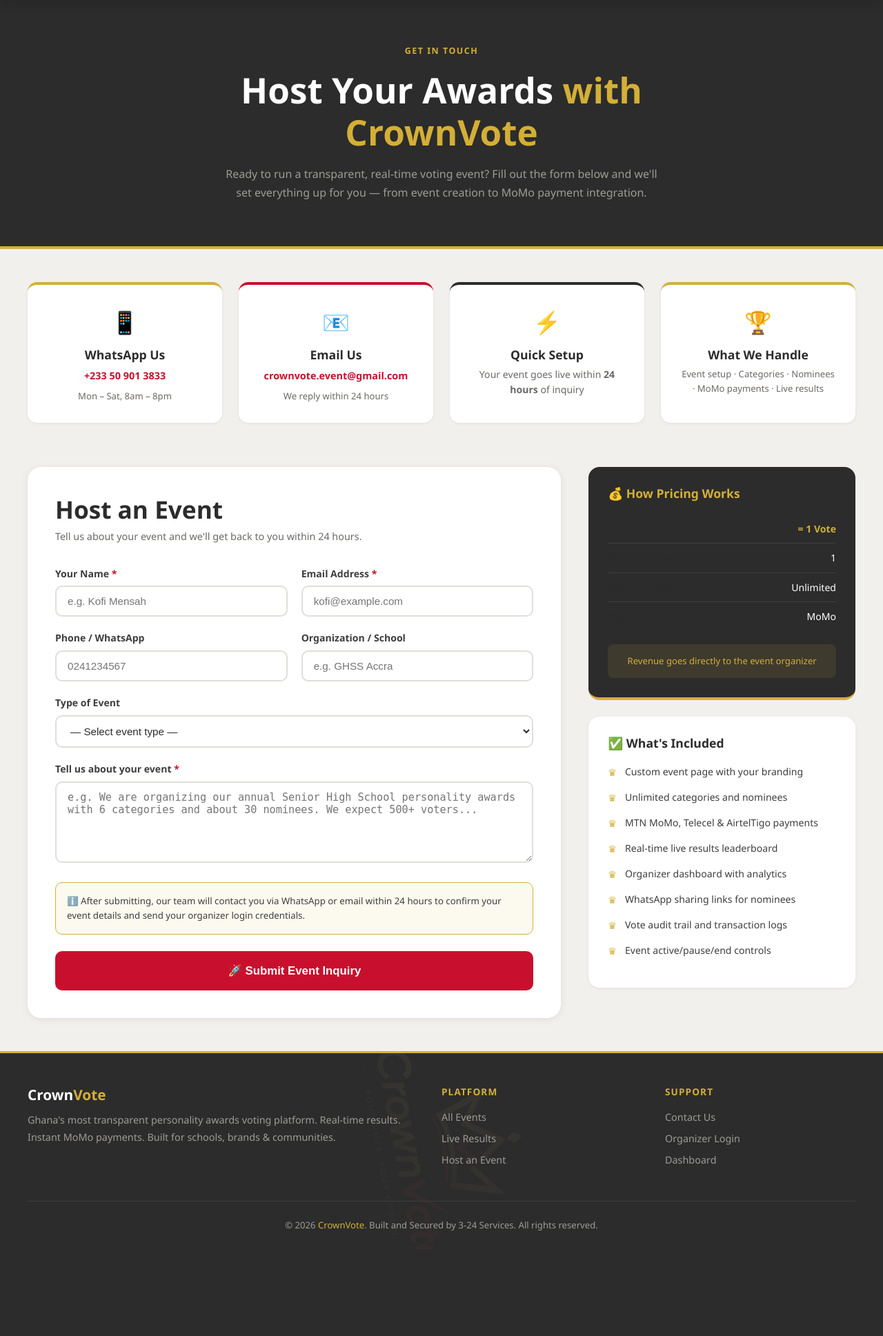
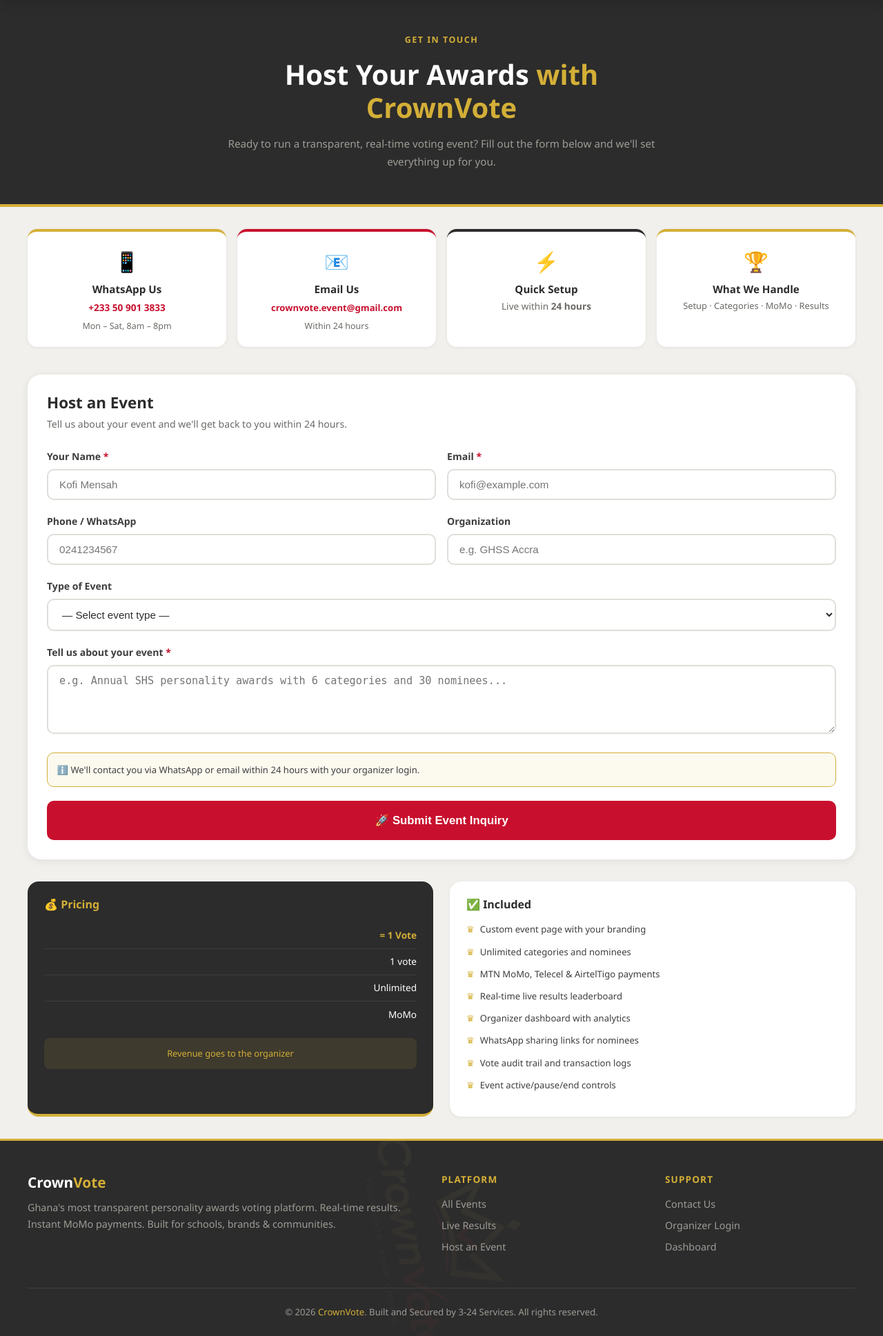
Before and after one commit to courageadawuduaar-cmd/CrownVote, a Django app: page /accounts/contact/ in a window 1280 px wide. Shown: the part 68-2005 px from the top of the page at 69% size. Before the commit the page ends 1853 px from the top, so only its background shows below. Run offline with Django 5.2, Linux system fonts and the light colour scheme.

Commit message:
Mobile responsive contact page and admin dashboard

```diff
--- a/templates/accounts/contact.html
+++ b/templates/accounts/contact.html
@@ -5,72 +5,71 @@
 {% block content %}
 
 <!-- Hero -->
-<div style="background:var(--ash); border-bottom:4px solid var(--gold); padding:4rem 2rem; text-align:center;">
+<div style="background:var(--ash); border-bottom:4px solid var(--gold); padding:3rem 1.5rem; text-align:center;">
   <div style="max-width:640px; margin:0 auto;">
     <div style="font-size:0.78rem; font-weight:600; letter-spacing:0.12em; text-transform:uppercase; color:var(--gold); margin-bottom:1rem;">Get In Touch</div>
-    <h1 style="color:white; margin-bottom:1rem;">Host Your Awards <span style="color:var(--gold);">with CrownVote</span></h1>
-    <p style="color:var(--gray-400); font-size:1rem; line-height:1.7;">
-      Ready to run a transparent, real-time voting event? Fill out the form below and we'll set everything up for you — from event creation to MoMo payment integration.
+    <h1 style="color:white; margin-bottom:1rem; font-size:clamp(1.6rem, 5vw, 2.5rem);">Host Your Awards <span style="color:var(--gold);">with CrownVote</span></h1>
+    <p style="color:var(--gray-400); font-size:0.95rem; line-height:1.7;">
+      Ready to run a transparent, real-time voting event? Fill out the form below and we'll set everything up for you.
     </p>
   </div>
 </div>
 
 <!-- Info Cards -->
-<div style="background:var(--gray-100); padding:3rem 2rem;">
+<div style="background:var(--gray-100); padding:2rem 1.5rem;">
   <div class="container">
-    <div style="display:grid; grid-template-columns:repeat(auto-fit, minmax(200px,1fr)); gap:1.5rem; margin-bottom:4rem;">
 
-      <div style="background:white; border-radius:14px; padding:1.75rem; text-align:center; box-shadow:0 1px 4px rgba(0,0,0,0.07); border-top:4px solid var(--gold);">
-        <div style="font-size:2rem; margin-bottom:0.75rem;">📱</div>
-        <h4 style="margin-bottom:0.4rem;">WhatsApp Us</h4>
-        <a href="https://wa.me/233XXXXXXXXX" target="_blank"
-           style="color:var(--red); font-weight:600; font-size:0.9rem;">+233 50 901 3833</a>
-        <p style="color:var(--gray-600); font-size:0.82rem; margin-top:0.4rem;">Mon – Sat, 8am – 8pm</p>
+    <!-- Info Cards Grid -->
+    <div style="display:grid; grid-template-columns:repeat(auto-fit, minmax(150px,1fr)); gap:1rem; margin-bottom:2.5rem;">
+      <div style="background:white; border-radius:14px; padding:1.25rem; text-align:center; box-shadow:0 1px 4px rgba(0,0,0,0.07); border-top:4px solid var(--gold);">
+        <div style="font-size:1.8rem; margin-bottom:0.5rem;">📱</div>
+        <h4 style="margin-bottom:0.3rem; font-size:0.95rem;">WhatsApp Us</h4>
+        <a href="https://wa.me/233509013833" target="_blank"
+           style="color:var(--red); font-weight:600; font-size:0.85rem;">+233 50 901 3833</a>
+        <p style="color:var(--gray-600); font-size:0.78rem; margin-top:0.3rem;">Mon – Sat, 8am – 8pm</p>
       </div>
 
-      <div style="background:white; border-radius:14px; padding:1.75rem; text-align:center; box-shadow:0 1px 4px rgba(0,0,0,0.07); border-top:4px solid var(--red);">
-        <div style="font-size:2rem; margin-bottom:0.75rem;">📧</div>
-        <h4 style="margin-bottom:0.4rem;">Email Us</h4>
-        <a href="mailto:hello@crownvote.gh"
-           style="color:var(--red); font-weight:600; font-size:0.9rem;">crownvote.event@gmail.com</a>
-        <p style="color:var(--gray-600); font-size:0.82rem; margin-top:0.4rem;">We reply within 24 hours</p>
+      <div style="background:white; border-radius:14px; padding:1.25rem; text-align:center; box-shadow:0 1px 4px rgba(0,0,0,0.07); border-top:4px solid var(--red);">
+        <div style="font-size:1.8rem; margin-bottom:0.5rem;">📧</div>
+        <h4 style="margin-bottom:0.3rem; font-size:0.95rem;">Email Us</h4>
+        <a href="mailto:crownvote.event@gmail.com"
+           style="color:var(--red); font-weight:600; font-size:0.82rem; word-break:break-all;">crownvote.event@gmail.com</a>
+        <p style="color:var(--gray-600); font-size:0.78rem; margin-top:0.3rem;">Within 24 hours</p>
       </div>
 
-      <div style="background:white; border-radius:14px; padding:1.75rem; text-align:center; box-shadow:0 1px 4px rgba(0,0,0,0.07); border-top:4px solid var(--ash);">
-        <div style="font-size:2rem; margin-bottom:0.75rem;">⚡</div>
-        <h4 style="margin-bottom:0.4rem;">Quick Setup</h4>
-        <p style="color:var(--gray-600); font-size:0.88rem; line-height:1.6;">Your event goes live within <strong>24 hours</strong> of inquiry</p>
+      <div style="background:white; border-radius:14px; padding:1.25rem; text-align:center; box-shadow:0 1px 4px rgba(0,0,0,0.07); border-top:4px solid var(--ash);">
+        <div style="font-size:1.8rem; margin-bottom:0.5rem;">⚡</div>
+        <h4 style="margin-bottom:0.3rem; font-size:0.95rem;">Quick Setup</h4>
+        <p style="color:var(--gray-600); font-size:0.85rem; line-height:1.6;">Live within <strong>24 hours</strong></p>
       </div>
 
-      <div style="background:white; border-radius:14px; padding:1.75rem; text-align:center; box-shadow:0 1px 4px rgba(0,0,0,0.07); border-top:4px solid var(--gold);">
-        <div style="font-size:2rem; margin-bottom:0.75rem;">🏆</div>
-        <h4 style="margin-bottom:0.4rem;">What We Handle</h4>
-        <p style="color:var(--gray-600); font-size:0.82rem; line-height:1.6;">Event setup · Categories · Nominees · MoMo payments · Live results</p>
+      <div style="background:white; border-radius:14px; padding:1.25rem; text-align:center; box-shadow:0 1px 4px rgba(0,0,0,0.07); border-top:4px solid var(--gold);">
+        <div style="font-size:1.8rem; margin-bottom:0.5rem;">🏆</div>
+        <h4 style="margin-bottom:0.3rem; font-size:0.95rem;">What We Handle</h4>
+        <p style="color:var(--gray-600); font-size:0.8rem; line-height:1.6;">Setup · Categories · MoMo · Results</p>
       </div>
-
     </div>
 
-    <!-- Main Grid: Form + Sidebar -->
-    <div style="display:grid; grid-template-columns:2fr 1fr; gap:2.5rem; align-items:start;">
+    <!-- Form + Sidebar stacked on mobile, side by side on desktop -->
+    <div style="display:grid; grid-template-columns:1fr; gap:2rem;">
 
       <!-- Contact Form -->
-      <div style="background:white; border-radius:20px; padding:2.5rem; box-shadow:0 2px 12px rgba(0,0,0,0.08);">
+      <div style="background:white; border-radius:20px; padding:1.75rem; box-shadow:0 2px 12px rgba(0,0,0,0.08);">
 
         {% if submitted %}
-        <!-- Success State -->
-        <div style="text-align:center; padding:2rem 0;">
-          <div style="font-size:4rem; margin-bottom:1rem;">🎉</div>
+        <div style="text-align:center; padding:1.5rem 0;">
+          <div style="font-size:3.5rem; margin-bottom:1rem;">🎉</div>
           <h2 style="color:var(--gold); margin-bottom:0.75rem;">Inquiry Received!</h2>
           <p style="color:var(--ash-light); margin-bottom:1.5rem; line-height:1.7;">
-            Thank you for reaching out! Our team will review your inquiry and get back to you within <strong>24 hours</strong> to set up your event.
+            Thank you! Our team will get back to you within <strong>24 hours</strong>.
           </p>
           <div style="background:var(--gray-100); border-radius:12px; padding:1.25rem; text-align:left; margin-bottom:2rem; font-size:0.88rem; border-left:4px solid var(--gold);">
             <p style="margin-bottom:0.4rem;"><strong>What happens next?</strong></p>
-            <p style="color:var(--gray-600); line-height:1.7;">
+            <p style="color:var(--gray-600); line-height:1.8;">
               1. We review your event details<br>
               2. We create your event and organizer account<br>
-              3. We send you your login credentials via WhatsApp<br>
-              4. You log in and watch the votes come in live 🚀
+              3. We send login credentials via WhatsApp<br>
+              4. Watch the votes come in live 🚀
             </p>
           </div>
           <div style="display:flex; gap:1rem; justify-content:center; flex-wrap:wrap;">
@@ -80,9 +79,8 @@
         </div>
 
         {% else %}
-        <!-- Form -->
-        <h2 style="margin-bottom:0.4rem;">Host an Event</h2>
-        <p style="color:var(--gray-600); font-size:0.9rem; margin-bottom:2rem;">
+        <h2 style="margin-bottom:0.4rem; font-size:1.4rem;">Host an Event</h2>
+        <p style="color:var(--gray-600); font-size:0.88rem; margin-bottom:1.5rem;">
           Tell us about your event and we'll get back to you within 24 hours.
         </p>
 
@@ -95,28 +93,31 @@
         <form method="post">
           {% csrf_token %}
 
-          <div style="display:grid; grid-template-columns:1fr 1fr; gap:1.25rem;">
+          <!-- Name + Email -->
+          <div style="display:grid; grid-template-columns:1fr 1fr; gap:1rem;">
             <div class="form-group">
               <label class="form-label">Your Name <span style="color:var(--red);">*</span></label>
-              <input type="text" name="name" class="form-control" placeholder="e.g. Kofi Mensah" required>
+              <input type="text" name="name" class="form-control" placeholder="Kofi Mensah" required>
             </div>
             <div class="form-group">
-              <label class="form-label">Email Address <span style="color:var(--red);">*</span></label>
+              <label class="form-label">Email <span style="color:var(--red);">*</span></label>
               <input type="email" name="email" class="form-control" placeholder="kofi@example.com" required>
             </div>
           </div>
 
-          <div style="display:grid; grid-template-columns:1fr 1fr; gap:1.25rem;">
+          <!-- Phone + Org -->
+          <div style="display:grid; grid-template-columns:1fr 1fr; gap:1rem;">
             <div class="form-group">
               <label class="form-label">Phone / WhatsApp</label>
               <input type="tel" name="phone" class="form-control" placeholder="0241234567">
             </div>
             <div class="form-group">
-              <label class="form-label">Organization / School</label>
+              <label class="form-label">Organization</label>
               <input type="text" name="organization" class="form-control" placeholder="e.g. GHSS Accra">
             </div>
           </div>
 
+          <!-- Event Type -->
           <div class="form-group">
             <label class="form-label">Type of Event</label>
             <select name="event_type" class="form-control">
@@ -130,14 +131,15 @@
             </select>
           </div>
 
+          <!-- Message -->
           <div class="form-group">
             <label class="form-label">Tell us about your event <span style="color:var(--red);">*</span></label>
-            <textarea name="message" class="form-control" rows="5" required
-              placeholder="e.g. We are organizing our annual Senior High School personality awards with 6 categories and about 30 nominees. We expect 500+ voters..."></textarea>
+            <textarea name="message" class="form-control" rows="4" required
+              placeholder="e.g. Annual SHS personality awards with 6 categories and 30 nominees..."></textarea>
           </div>
 
-          <div style="background:rgba(212,175,55,0.08); border:1px solid var(--gold); border-radius:10px; padding:1rem; margin-bottom:1.5rem; font-size:0.83rem; color:var(--ash-light);">
-            ℹ️ After submitting, our team will contact you via WhatsApp or email within 24 hours to confirm your event details and send your organizer login credentials.
+          <div style="background:rgba(212,175,55,0.08); border:1px solid var(--gold); border-radius:10px; padding:0.85rem; margin-bottom:1.25rem; font-size:0.82rem; color:var(--ash-light);">
+            ℹ️ We'll contact you via WhatsApp or email within 24 hours with your organizer login.
           </div>
 
           <button type="submit" class="btn btn-primary btn-block btn-lg">
@@ -145,40 +147,39 @@
           </button>
         </form>
         {% endif %}
-
       </div>
 
-      <!-- Sidebar -->
-      <div style="display:flex; flex-direction:column; gap:1.5rem;">
+      <!-- Sidebar — Pricing + Features -->
+      <div style="display:grid; grid-template-columns:1fr 1fr; gap:1.5rem;">
 
         <!-- Pricing -->
-        <div style="background:var(--ash); border-radius:16px; padding:1.75rem; border-bottom:4px solid var(--gold);">
-          <h4 style="color:var(--gold); margin-bottom:1.25rem;">💰 How Pricing Works</h4>
-          <div style="color:var(--gray-300); font-size:0.88rem; line-height:1.8;">
-            <div style="display:flex; justify-content:space-between; padding:0.5rem 0; border-bottom:1px solid var(--ash-light);">
+        <div style="background:var(--ash); border-radius:16px; padding:1.5rem; border-bottom:4px solid var(--gold);">
+          <h4 style="color:var(--gold); margin-bottom:1rem; font-size:1rem;">💰 Pricing</h4>
+          <div style="color:var(--gray-300); font-size:0.85rem; line-height:1.8;">
+            <div style="display:flex; justify-content:space-between; padding:0.4rem 0; border-bottom:1px solid var(--ash-light);">
               <span>₵1</span><span style="color:var(--gold); font-weight:700;">= 1 Vote</span>
             </div>
-            <div style="display:flex; justify-content:space-between; padding:0.5rem 0; border-bottom:1px solid var(--ash-light);">
-              <span>Minimum votes</span><span style="color:white;">1</span>
+            <div style="display:flex; justify-content:space-between; padding:0.4rem 0; border-bottom:1px solid var(--ash-light);">
+              <span>Minimum</span><span style="color:white;">1 vote</span>
             </div>
-            <div style="display:flex; justify-content:space-between; padding:0.5rem 0; border-bottom:1px solid var(--ash-light);">
-              <span>Maximum votes</span><span style="color:white;">Unlimited</span>
+            <div style="display:flex; justify-content:space-between; padding:0.4rem 0; border-bottom:1px solid var(--ash-light);">
+              <span>Maximum</span><span style="color:white;">Unlimited</span>
             </div>
-            <div style="display:flex; justify-content:space-between; padding:0.5rem 0;">
-              <span>Payment methods</span><span style="color:white;">MoMo</span>
+            <div style="display:flex; justify-content:space-between; padding:0.4rem 0;">
+              <span>Payment</span><span style="color:white;">MoMo</span>
             </div>
           </div>
-          <div style="margin-top:1.25rem; background:rgba(212,175,55,0.1); border-radius:8px; padding:0.85rem; font-size:0.82rem; color:var(--gold); text-align:center;">
-            Revenue goes directly to the event organizer
+          <div style="margin-top:1rem; background:rgba(212,175,55,0.1); border-radius:8px; padding:0.75rem; font-size:0.8rem; color:var(--gold); text-align:center;">
+            Revenue goes to the organizer
           </div>
         </div>
 
         <!-- What's Included -->
-        <div style="background:white; border-radius:16px; padding:1.75rem; box-shadow:0 1px 4px rgba(0,0,0,0.07);">
-          <h4 style="margin-bottom:1.25rem; color:var(--ash);">✅ What's Included</h4>
+        <div style="background:white; border-radius:16px; padding:1.5rem; box-shadow:0 1px 4px rgba(0,0,0,0.07);">
+          <h4 style="margin-bottom:1rem; color:var(--ash); font-size:1rem;">✅ Included</h4>
           {% for item in features %}
-          <div style="display:flex; align-items:flex-start; gap:0.75rem; margin-bottom:0.85rem; font-size:0.88rem; color:var(--ash-light);">
-            <span style="color:var(--gold); flex-shrink:0; margin-top:1px;">♛</span>
+          <div style="display:flex; align-items:flex-start; gap:0.5rem; margin-bottom:0.7rem; font-size:0.82rem; color:var(--ash-light);">
+            <span style="color:var(--gold); flex-shrink:0;">♛</span>
             <span>{{ item }}</span>
           </div>
           {% endfor %}
@@ -189,4 +190,16 @@
   </div>
 </div>
 
+<style>
+@media (max-width: 768px) {
+  /* Stack form grids on mobile */
+  div[style*="grid-template-columns:1fr 1fr"] {
+    grid-template-columns: 1fr !important;
+  }
+  div[style*="grid-template-columns:2fr 1fr"] {
+    grid-template-columns: 1fr !important;
+  }
+}
+</style>
+
 {% endblock %}
```
Also changed, not shown: templates/dashboard/dashboard.html (+29 -0 lines).
